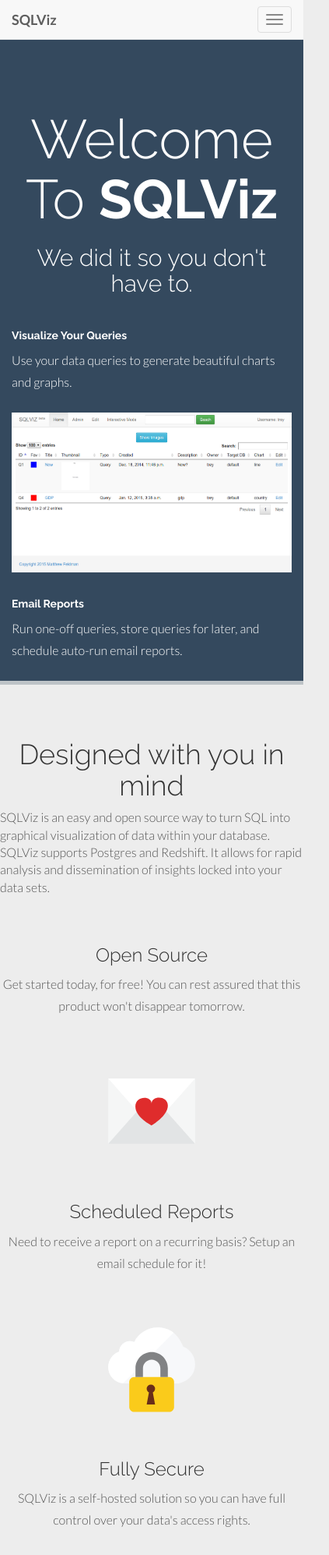
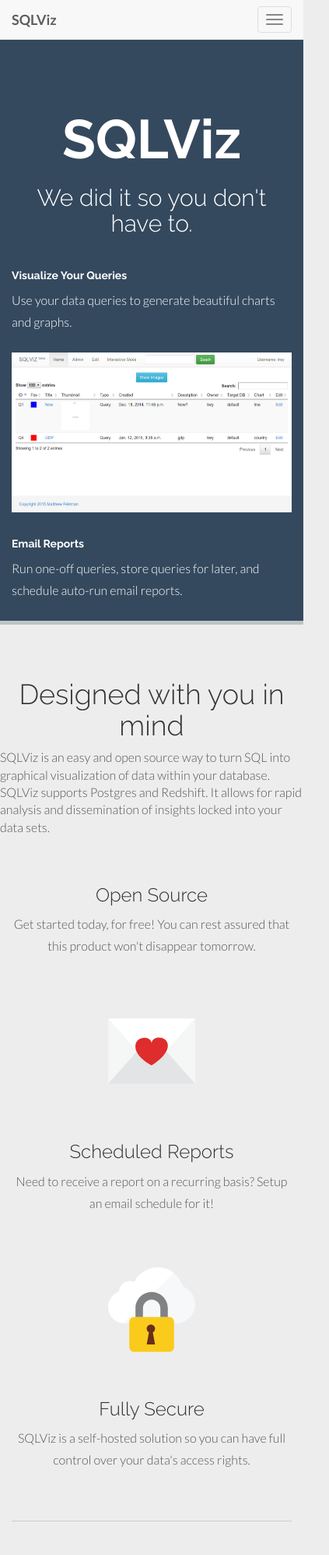
Before and after one commit to sqlviz/sqlviz.com, a plain HTML site: page index.html in a window 390 px wide. Shown: the top 1994 px of the page at 78% size, 423 px wide, since content can reach past the window. Drawn offline with nearby package versions, Linux system fonts and the light colour scheme.

Commit message:
Fix styling on mobile devices

```diff
--- a/index.html
+++ b/index.html
@@ -48,7 +48,7 @@
       <div class="container">
         <div class="row centered">
           <div class="col-lg-12">
-          <h1>Welcome To <b>SQLViz</b></h1>
+            <h1><span class="hidden-xs">Welcome To </span><b>SQLViz</b></h1>
           <h3>We did it so you don't have to.</h3>
           <br>
           </div>
@@ -83,22 +83,22 @@
         <p class="lead">
           SQLViz is an easy and open source way to turn SQL into graphical visualization of data within your database. SQLViz supports Postgres and Redshift. It allows for rapid analysis and dissemination of insights locked into your data sets.
         </p>
+      </div>
       <div class="row text-center">
-          <div class="col-md-4">
+        <div class="col-md-4 col-sm-8 col-sm-offset-2">
           <img src="assets/img/Open-Sign.svg" class="icon" alt="">
           <h3>Open Source</h3>
           <p>Get started today, for free! You can rest assured that this product won't disappear tomorrow.</p>
         </div>
-          <div class="col-md-4">
+        <div class="col-md-4 col-sm-8 col-sm-offset-2">
           <img src="assets/img/Love-Letter.svg" class="icon" alt="">
           <h3>Scheduled Reports</h3>
           <p>Need to receive a report on a recurring basis? Setup an email schedule for it!</p>
         </div>
-          <div class="col-md-4">
+        <div class="col-md-4 col-sm-8 col-sm-offset-2">
           <img src="assets/img/Locked-Cloud.svg" class="icon" alt="">
           <h3>Fully Secure</h3>
           <p>SQLViz is a self-hosted solution so you can have full control over your data's access rights.</p>
-          </div>
         </div>
       </div>
       <br>
@@ -114,7 +114,7 @@
         <br>
         <br>
         <div class="col-lg-6 centered">
-          <img class="centered" src="assets/img/mobile.png" alt="">
+          <img class="hidden-xs centered" src="assets/img/mobile.png" alt="">
         </div>
 
         <div class="col-lg-6">
@@ -208,7 +208,7 @@
     <div class="container">
       <h1 class="centered">Download & Install</h1>
       <div class="row">
-        <div class="col-xs-offset-2 col-xs-8 col-sm-offset-3 col-sm-6">
+        <div class="col-sm-offset-3 col-sm-6">
           <p>
           <ol>
             <li>Download SQLViz</li>
```
Lines whose indentation alone changed are shown as unchanged.
